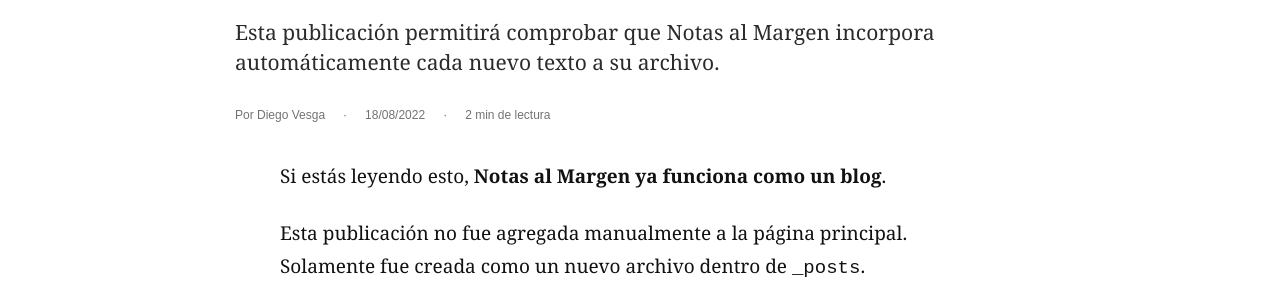
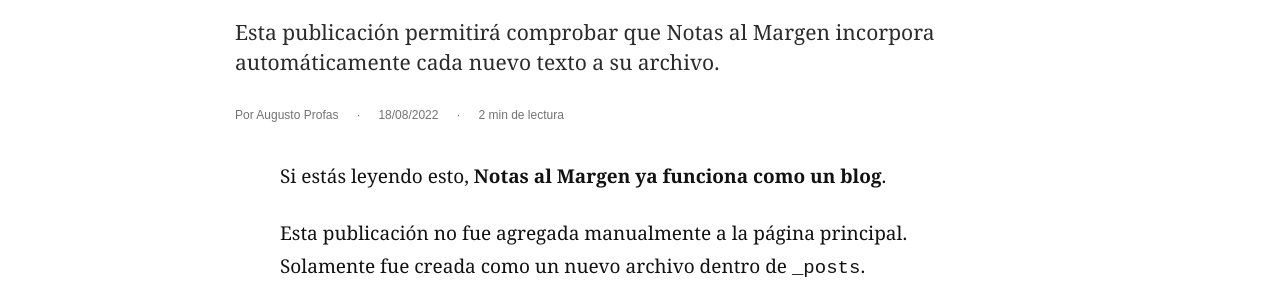
Before and after one commit to diegoveesga/diegoveesga.github.io, a Jekyll site: the page built from _posts/2022-08-18-mi-tercer-post.md, in a window 1280 px wide. Shown: the part 491-791 px from the top of the page. Built offline with Jekyll 4.4.1, drawn with Linux system fonts in a browser that asks for light colours.

Commit message:
Update 2022-08-18-mi-tercer-post.md

```diff
--- a/_posts/2022-08-18-mi-tercer-post.md
+++ b/_posts/2022-08-18-mi-tercer-post.md
@@ -3,6 +3,7 @@ layout: post
 title: "Una prueba para comprobar que esto funciona"
 date: 2022-08-18 12:00:00 -0500
 category: "Filosofía"
+author: "Augusto Profas"
 description: "Esta publicación permitirá comprobar que Notas al Margen incorpora automáticamente cada nuevo texto a su archivo."
 reading_time: 2
 ---
```
